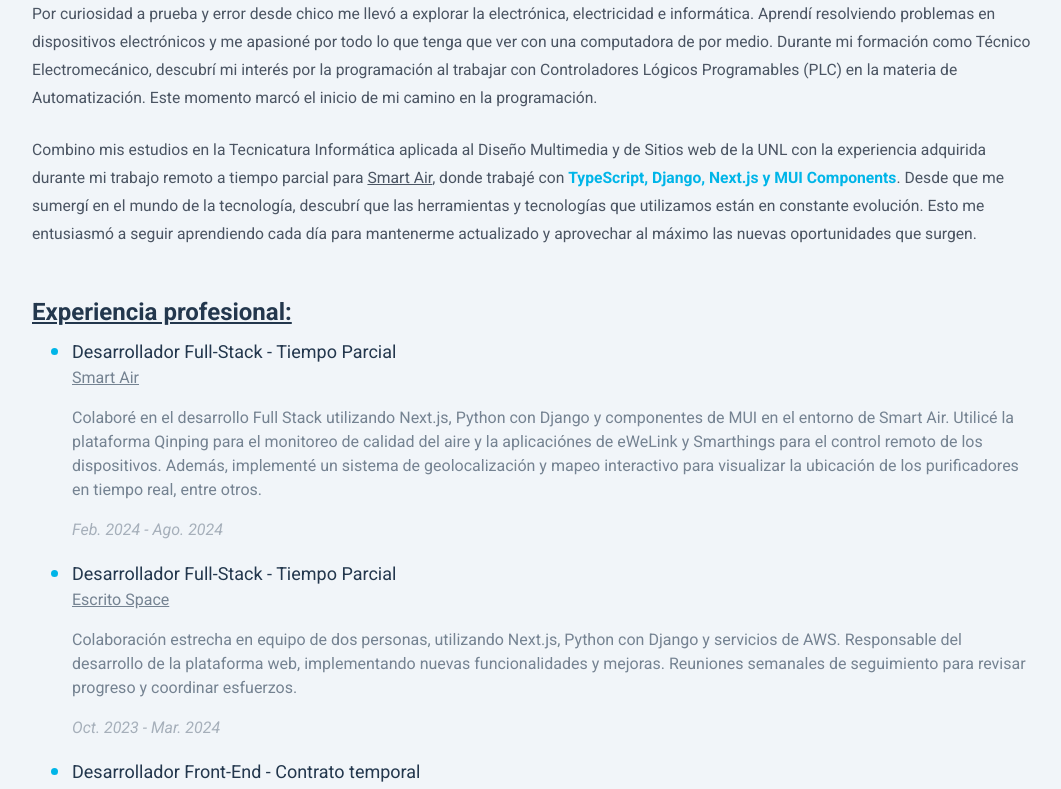
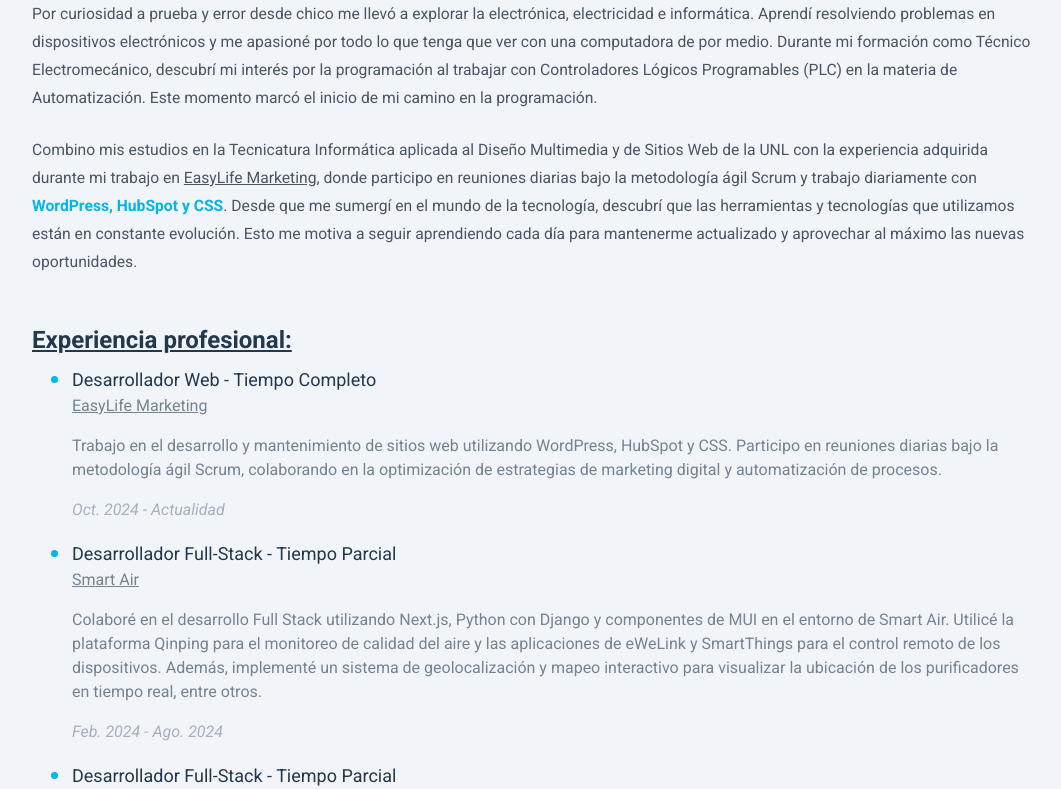
Before and after one commit to adrian4058/Portfolio, a React (Vite) app: page / in a window 1280 px wide. Shown: the part 940-1729 px from the top of the page, without its empty margins (108-1169 px from the left). Built offline with nearby package versions, Linux system fonts and the light colour scheme.

Commit message:
update portfolio

```diff
--- a/src/components/About/About.jsx
+++ b/src/components/About/About.jsx
@@ -29,12 +29,12 @@
           </p>
           <br />
           <p>
-            Combino mis estudios en la Tecnicatura Informática aplicada al Diseño Multimedia y de Sitios web de la UNL
-            con la experiencia adquirida durante mi trabajo remoto a tiempo parcial para <u>Smart Air</u>, donde trabajé
-            con <span>TypeScript, Django, Next.js y MUI Components</span>. Desde que me sumergí en el mundo de la
-            tecnología, descubrí que las herramientas y tecnologías que utilizamos están en constante evolución. Esto me
-            entusiasmó a seguir aprendiendo cada día para mantenerme actualizado y aprovechar al máximo las nuevas
-            oportunidades que surgen.
+            Combino mis estudios en la Tecnicatura Informática aplicada al Diseño Multimedia y de Sitios Web de la UNL
+            con la experiencia adquirida durante mi trabajo en <u>EasyLife Marketing</u>, donde participo en reuniones
+            diarias bajo la metodología ágil Scrum y trabajo diariamente con <span>WordPress, HubSpot y CSS</span>.
+            Desde que me sumergí en el mundo de la tecnología, descubrí que las herramientas y tecnologías que
+            utilizamos están en constante evolución. Esto me motiva a seguir aprendiendo cada día para mantenerme
+            actualizado y aprovechar al máximo las nuevas oportunidades.
           </p>
         </AboutMe>
         <AboutEducation>
--- a/src/components/index.js
+++ b/src/components/index.js
@@ -12,11 +12,11 @@
     institution: "Escuela Educacion Tecnico Profesional 279",
     since: "2013 - 2021",
   },
-  {
-    profession: "Full Stack Web Developer",
-    institution: "Soy Henry",
-    since: "2022-2023",
-  },
+  // {
+  //   profession: "Full Stack Web Developer",
+  //   institution: "Soy Henry",
+  //   since: "2022-2023",
+  // },
   {
     profession: "Ingeniería en informática",
     institution: "UNL",
@@ -30,11 +30,18 @@
 ];
 export const experienceInfo = [
   {
+    position: "Desarrollador Web - Tiempo Completo",
+    since: "Oct. 2024 - Actualidad",
+    company: "EasyLife Marketing",
+    detail:
+      "Trabajo en el desarrollo y mantenimiento de sitios web utilizando WordPress, HubSpot y CSS. Participo en reuniones diarias bajo la metodología ágil Scrum, colaborando en la optimización de estrategias de marketing digital y automatización de procesos.",
+  },
+  {
     position: "Desarrollador Full-Stack - Tiempo Parcial",
     since: "Feb. 2024 - Ago. 2024",
     company: "Smart Air",
     detail:
-      "Colaboré en el desarrollo Full Stack utilizando Next.js, Python con Django y componentes de MUI en el entorno de Smart Air. Utilicé la plataforma Qinping para el monitoreo de calidad del aire y la aplicaciónes de eWeLink y Smarthings para el control remoto de los dispositivos. Además, implementé un sistema de geolocalización y mapeo interactivo para visualizar la ubicación de los purificadores en tiempo real, entre otros.",
+      "Colaboré en el desarrollo Full Stack utilizando Next.js, Python con Django y componentes de MUI en el entorno de Smart Air. Utilicé la plataforma Qinping para el monitoreo de calidad del aire y las aplicaciones de eWeLink y SmartThings para el control remoto de los dispositivos. Además, implementé un sistema de geolocalización y mapeo interactivo para visualizar la ubicación de los purificadores en tiempo real, entre otros.",
   },
   {
     position: "Desarrollador Full-Stack - Tiempo Parcial",
@@ -61,7 +68,7 @@
 
 export const projectsInfo = [
   {
-    title: "Muchiutti Representaciones (en desarrollo)",
+    title: "Muchiutti Representaciones",
     detail:
       "App bajo modalidad freelance, construida con React.js, Bootstrap y Email JS para el envio de mails para contacto",
     linkcode: null,
@@ -80,7 +87,7 @@
   {
     title: "BooksStore",
     detail: "App bajo metodología SCRUM, construida con Node.js, React.js y CSS",
-    linkcode: "https://github.com/adrian4058/HenryBooks",
+    linkcode: "https://github.com/adrian4058/Books",
     linkdemo:
       "https://www.linkedin.com/posts/adrian4058_react-javascript-node-activity-7087177762955784193-3w1E?utm_source=share&utm_medium=member_desktop",
     img: booksproject,
```
Also changed, not shown: 1 other file (tests, documents, lock files or other folders).
